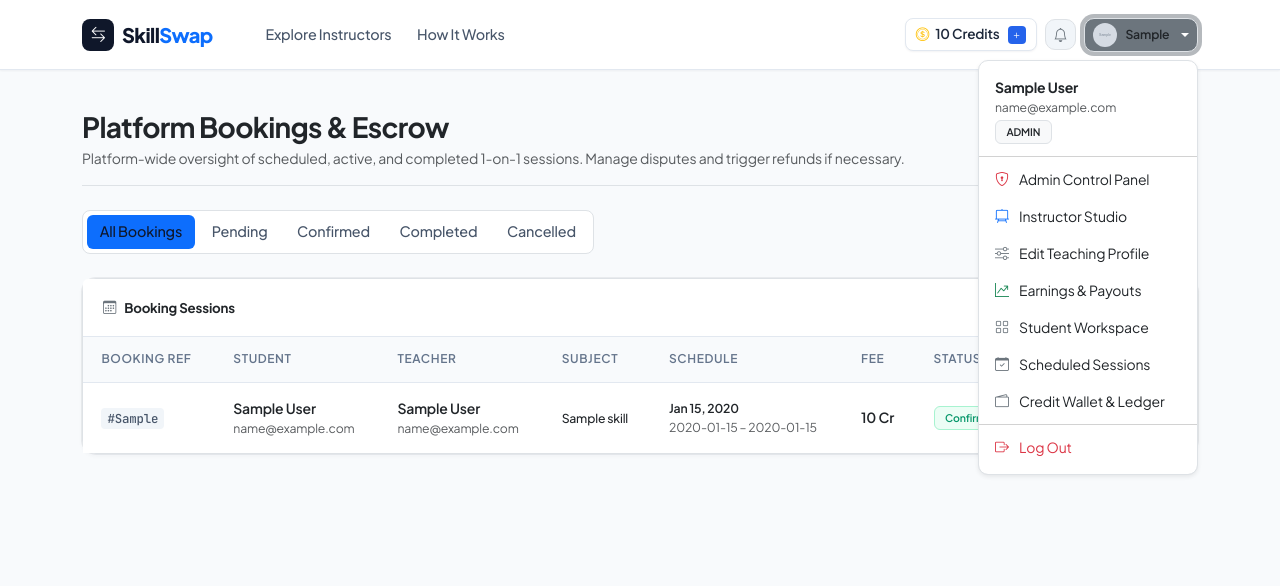
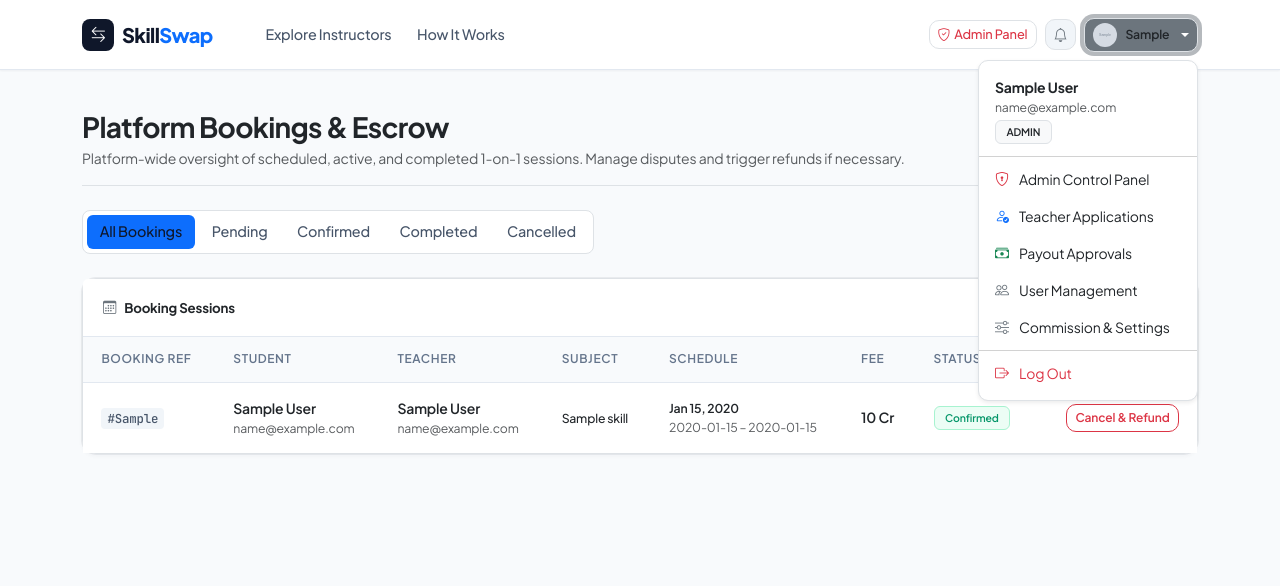
Before and after one commit to gohilhitraj2019-stack/Skillswap-teachers-students, a Flask app: page /admin/bookings in a window 1280 px wide, after a click on "Sample". Shown: the top 586 px of the page. Run offline with Flask 3, Linux system fonts and the light colour scheme; a user stored in the database is signed in; tables that the repository leaves empty hold one stand-in row (values such as "Sample post"); grey boxes marked "Sample" are stand-in pictures; some libraries are stand-ins or nearby versions.

Commit message:
fix(wallet): restrict admin from purchasing platform credits and update admin navbar

```diff
--- a/app/services/payment_service.py
+++ b/app/services/payment_service.py
@@ -4,6 +4,7 @@ from datetime import datetime, timezone
 from flask import current_app
 from app.extensions import db
 from app.models.payment import CreditPackage, Payment
+from app.models.user import User
 from app.services.credit_service import purchase_credits
 
 class PaymentServiceError(Exception):
@@ -25,6 +26,10 @@ def create_payment_order(user_id, package_id, use_simulator=False):
     Initialize a payment order for a credit package.
     Supports either Razorpay test mode (if credentials present) or Dev Simulator.
     """
+    user = db.session.get(User, user_id)
+    if user and user.is_admin:
+        raise PaymentServiceError("Administrators cannot purchase platform credits.")
+
     package = db.session.get(CreditPackage, package_id)
     if not package or not package.is_active:
         raise PaymentServiceError("Invalid credit package selected.")
--- a/app/templates/base.html
+++ b/app/templates/base.html
@@ -43,7 +43,7 @@
           <li class="nav-item">
             <a class="nav-link" href="{{ url_for('main.index') }}#how-it-works">How It Works</a>
           </li>
-          {% if not current_user.is_authenticated or not current_user.is_teacher %}
+          {% if not current_user.is_authenticated or (not current_user.is_teacher and not current_user.is_admin) %}
             <li class="nav-item">
               <a class="nav-link" href="{{ url_for('auth.register_teacher') }}">Become an Instructor</a>
             </li>
@@ -52,12 +52,19 @@
 
         <div class="d-flex align-items-center gap-2">
           {% if current_user.is_authenticated %}
-            <!-- Wallet Badge -->
+            {% if current_user.is_admin %}
+              <!-- Admin Navigation Indicator -->
+              <a href="{{ url_for('admin.dashboard') }}" class="btn btn-outline-danger btn-sm d-flex align-items-center gap-1 py-1 px-2 border" style="font-size: 0.8rem; font-weight: 500;" title="Admin Control Panel">
+                <i class="bi bi-shield-check"></i> Admin Panel
+              </a>
+            {% else %}
+              <!-- Wallet Badge for Students & Teachers -->
               <a href="{{ url_for('wallet.index') }}" class="credit-badge-pill" title="View Wallet Balance">
                 <i class="bi bi-coin text-warning"></i>
                 <span>{{ current_wallet.available_balance if current_wallet else 0 }} Credits</span>
                 <span class="credit-add-btn" title="Buy Credits"><i class="bi bi-plus"></i></span>
               </a>
+            {% endif %}
 
             <!-- Notification Bell -->
             <a href="{{ url_for('student.notifications') }}" class="btn btn-light btn-sm position-relative px-2 py-1 border" title="Notifications">
@@ -91,8 +98,11 @@
 
                 {% if current_user.is_admin %}
                   <li><a class="dropdown-item py-2 small" href="{{ url_for('admin.dashboard') }}"><i class="bi bi-shield-lock text-danger me-2"></i> Admin Control Panel</a></li>
-                {% endif %}
-
+                  <li><a class="dropdown-item py-2 small" href="{{ url_for('admin.teachers') }}"><i class="bi bi-person-check text-primary me-2"></i> Teacher Applications</a></li>
+                  <li><a class="dropdown-item py-2 small" href="{{ url_for('admin.withdrawals') }}"><i class="bi bi-cash-stack text-success me-2"></i> Payout Approvals</a></li>
+                  <li><a class="dropdown-item py-2 small" href="{{ url_for('admin.users') }}"><i class="bi bi-people text-secondary me-2"></i> User Management</a></li>
+                  <li><a class="dropdown-item py-2 small" href="{{ url_for('admin.settings') }}"><i class="bi bi-sliders text-secondary me-2"></i> Commission & Settings</a></li>
+                {% else %}
                   {% if current_user.is_teacher %}
                     <li><a class="dropdown-item py-2 small" href="{{ url_for('teacher.dashboard') }}"><i class="bi bi-easel2 text-primary me-2"></i> Instructor Studio</a></li>
                     <li><a class="dropdown-item py-2 small" href="{{ url_for('teacher.profile_edit') }}"><i class="bi bi-sliders text-secondary me-2"></i> Edit Teaching Profile</a></li>
@@ -104,6 +114,7 @@
                   <li><a class="dropdown-item py-2 small" href="{{ url_for('student.dashboard') }}"><i class="bi bi-grid text-secondary me-2"></i> Student Workspace</a></li>
                   <li><a class="dropdown-item py-2 small" href="{{ url_for('student.bookings') }}"><i class="bi bi-calendar-check text-secondary me-2"></i> Scheduled Sessions</a></li>
                   <li><a class="dropdown-item py-2 small" href="{{ url_for('wallet.index') }}"><i class="bi bi-wallet2 text-secondary me-2"></i> Credit Wallet & Ledger</a></li>
+                {% endif %}
                 <li><hr class="dropdown-divider my-1"></li>
                 <li><a class="dropdown-item py-2 small text-danger" href="{{ url_for('auth.logout') }}"><i class="bi bi-box-arrow-right me-2"></i> Log Out</a></li>
               </ul>
--- a/run.py
+++ b/run.py
@@ -8,5 +8,5 @@ if __name__ == '__main__':
     with app.app_context():
         db.create_all()
     port = int(os.getenv('PORT', 8080))
-    print(f"🚀 Skill Swap MVP running on http://127.0.0.1:{port}")
-    socketio.run(app, host='0.0.0.0', port=port, debug=True, allow_unsafe_werkzeug=True)
+    print(f"🚀 Skill Swap MVP running on http://127.0.0.1:{port}", flush=True)
+    socketio.run(app, host='0.0.0.0', port=port, debug=False, use_reloader=False, allow_unsafe_werkzeug=True)
```
Also changed, not shown: app/wallet/routes.py (+12 -0 lines), tests/test_payments.py (+29 -0 lines). Lines whose indentation alone changed are shown as unchanged.
